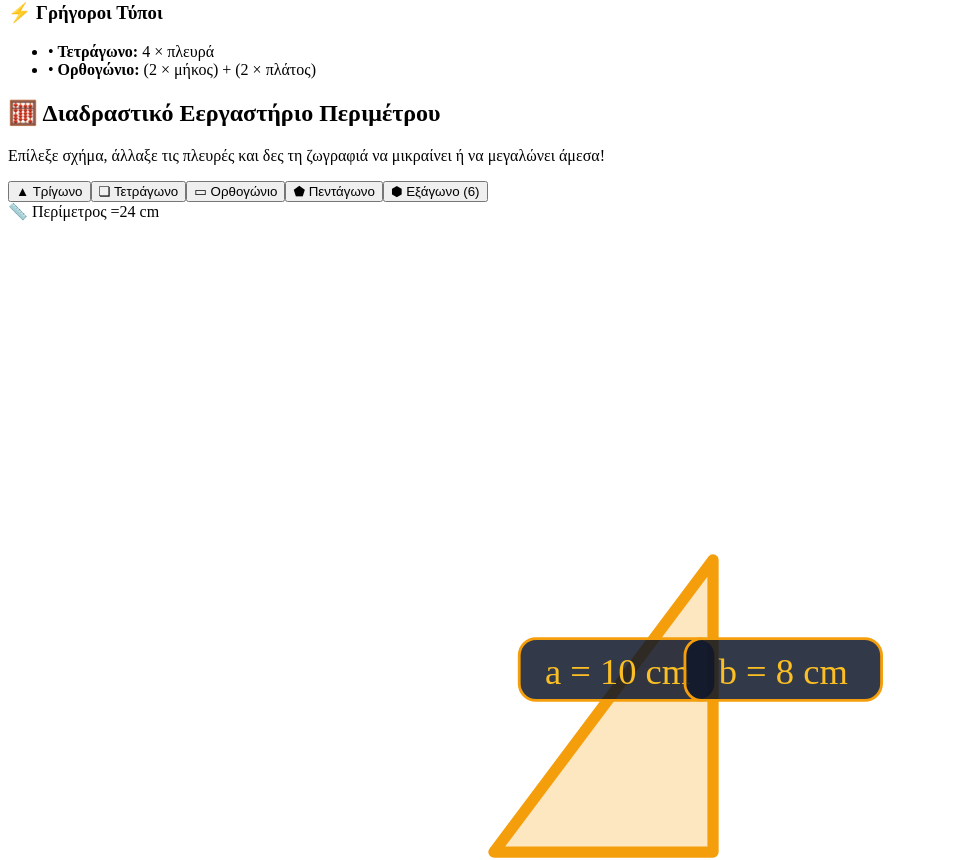
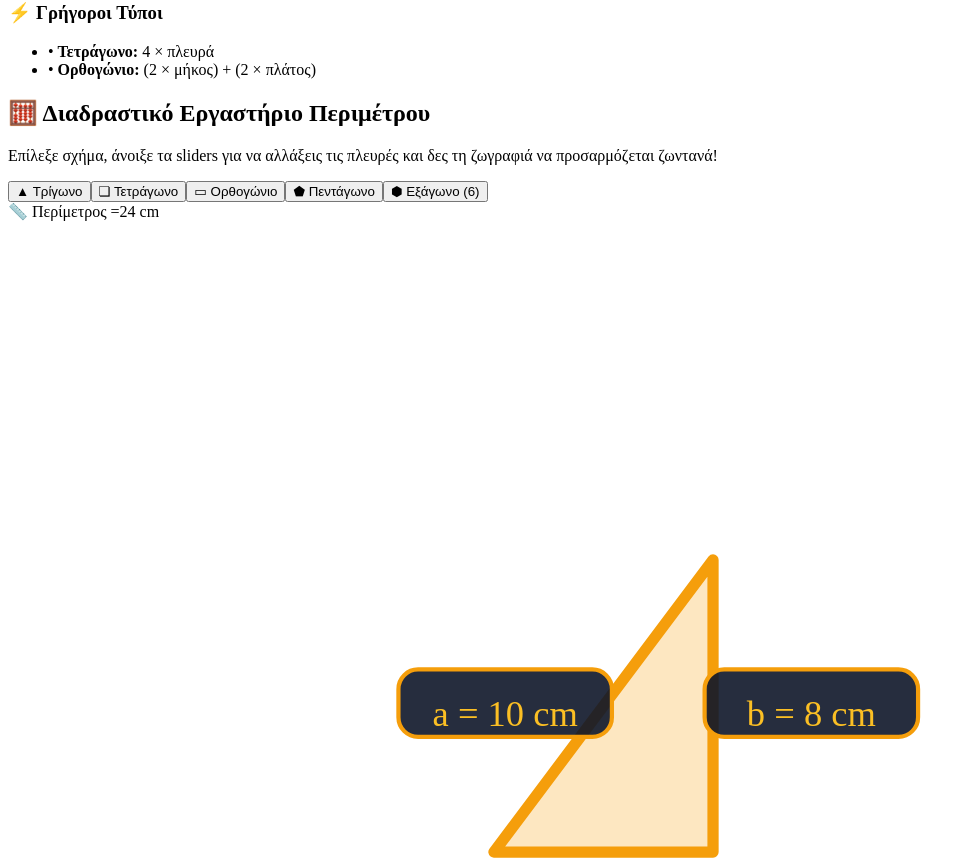
Before and after one commit to gkrimpas-lab/learn-maths-2026, a Next.js app: page /d-dimotikou/17-perimetros in a window 1280 px wide. Shown: the part 530-1390 px from the top of the page, without its empty margins (0-976 px from the left). Built offline with nearby package versions, Linux system fonts and the light colour scheme.

Commit message:
Update 17-perimetros.js

```diff
--- a/pages/d-dimotikou/17-perimetros.js
+++ b/pages/d-dimotikou/17-perimetros.js
@@ -2,6 +2,40 @@ import { useState } from 'react';
 import Head from 'next/head';
 import Link from 'next/link';
 import { LAYOUT } from '../../shared/layout-config';
+
+// Βοηθητικό εξάρτημα για Ενιαίο Στυλ Ετικέτας Πλευράς με ασφαλή όρια
+function SideLabel({ x, y, text }) {
+  // Περιορισμός συντεταγμένων εντός του viewBox 450x360
+  const safeX = Math.max(50, Math.min(400, x));
+  const safeY = Math.max(25, Math.min(335, y));
+
+  return (
+    <g transform={`translate(${safeX}, ${safeY})`}>
+      <rect
+        x="-38"
+        y="-13"
+        width="76"
+        height="24"
+        rx="7"
+        fill="#0f172a"
+        fillOpacity="0.9"
+        stroke="#f59e0b"
+        strokeWidth="1.5"
+      />
+      <text
+        x="0"
+        y="4"
+        fill="#fbbf24"
+        fontWeight="black"
+        fontSize="13"
+        textAnchor="middle"
+        dominantBaseline="middle"
+      >
+        {text}
+      </text>
+    </g>
+  );
+}
 
 export default function PerimetrosTheoryPage() {
   const [shape, setShape] = useState('triangle'); // 'triangle', 'square', 'rectangle', 'polygon', 'hexagon'
@@ -35,7 +69,7 @@ export default function PerimetrosTheoryPage() {
     formulaText = `${sideA} + ${sideB} + ${sideC} + ${sideD} + ${sideE} + ${sideF} = ${perimeter} cm`;
   }
 
-  // Σταθερή Κλίμακα: 1 cm = 13 pixels (στο max=18 δίνει 234px, ιδανικό για το πλαίσιο 450x360)
+  // Σταθερή Κλίμακα: 1 cm = 13 pixels
   const PX_PER_CM = 13;
 
   return (
@@ -146,10 +180,10 @@ export default function PerimetrosTheoryPage() {
             <div className="flex flex-col md:flex-row justify-between items-start md:items-center gap-4 border-b pb-4 border-gray-100">
               <div>
                 <h2 className="text-2xl font-black text-gray-900 flex items-center gap-2">
-                  <span>🧮</span> Διαδραστικό Εεργαστήριο Περιμέτρου
+                  <span>🧮</span> Διαδραστικό Εργαστήριο Περιμέτρου
                 </h2>
                 <p className="text-gray-500 text-sm">
-                  Επίλεξε σχήμα, άλλαξε τις πλευρές και δες τη ζωγραφιά να μικραίνει ή να μεγαλώνει άμεσα!
+                  Επίλεξε σχήμα, άνοιξε τα sliders για να αλλάξεις τις πλευρές και δες τη ζωγραφιά να προσαρμόζεται ζωντανά!
                 </p>
               </div>
 
@@ -212,13 +246,12 @@ export default function PerimetrosTheoryPage() {
                 <div className="w-full max-w-md h-[380px] bg-slate-950 rounded-2xl border border-slate-800 relative flex items-center justify-center overflow-hidden">
                   <svg className="w-full h-full" viewBox="0 0 450 360">
 
-                    {/* 1. ΤΡΙΓΩΝΟ: Άμεση γραμμική εξάρτηση από a, b, c */}
+                    {/* 1. ΤΡΙΓΩΝΟ */}
                     {shape === 'triangle' && (() => {
                       let A = sideA;
                       let B = sideB;
                       let C = sideC;
 
-                      // Εξασφάλιση τριγωνικής ανισότητας
                       if (A + B <= C) C = A + B - 0.5;
                       if (A + C <= B) B = A + C - 0.5;
                       if (B + C <= A) A = B + C - 0.5;
@@ -244,28 +277,19 @@ export default function PerimetrosTheoryPage() {
                         <g>
                           <polygon points={`${p1.x},${p1.y} ${p2.x},${p2.y} ${p3.x},${p3.y}`} fill="#f59e0b" fillOpacity="0.25" stroke="#f59e0b" strokeWidth="4" strokeLinejoin="round" />
 
-                          {/* Label A */}
-                          <g transform={`translate(${(p1.x + p3.x) / 2 - 25}, ${(p1.y + p3.y) / 2 - 10})`}>
-                            <rect x="-5" y="-14" width="70" height="22" rx="6" fill="#0f172a" fillOpacity="0.85" stroke="#f59e0b" strokeWidth="1" />
-                            <text x="30" y="2" fill="#fbbf24" fontWeight="black" fontSize="13" textAnchor="middle">a = {sideA} cm</text>
-                          </g>
+                          {/* Label A (Αριστερή πλευρά -> Offset αριστερά) */}
+                          <SideLabel x={(p1.x + p3.x) / 2 - 35} y={(p1.y + p3.y) / 2} text={`a = ${sideA} cm`} />
 
-                          {/* Label B */}
-                          <g transform={`translate(${(p2.x + p3.x) / 2 + 25}, ${(p2.y + p3.y) / 2 - 10})`}>
-                            <rect x="-35" y="-14" width="70" height="22" rx="6" fill="#0f172a" fillOpacity="0.85" stroke="#f59e0b" strokeWidth="1" />
-                            <text x="0" y="2" fill="#fbbf24" fontWeight="black" fontSize="13" textAnchor="middle">b = {sideB} cm</text>
-                          </g>
+                          {/* Label B (Δεξιά πλευρά -> Offset δεξιά) */}
+                          <SideLabel x={(p2.x + p3.x) / 2 + 35} y={(p2.y + p3.y) / 2} text={`b = ${sideB} cm`} />
 
-                          {/* Label C */}
-                          <g transform={`translate(${(p1.x + p2.x) / 2}, ${p1.y + 25})`}>
-                            <rect x="-35" y="-14" width="70" height="22" rx="6" fill="#0f172a" fillOpacity="0.85" stroke="#f59e0b" strokeWidth="1" />
-                            <text x="0" y="2" fill="#fbbf24" fontWeight="black" fontSize="13" textAnchor="middle">c = {sideC} cm</text>
-                          </g>
+                          {/* Label C (Βάση -> Offset κάτω) */}
+                          <SideLabel x={(p1.x + p2.x) / 2} y={p1.y + 28} text={`c = ${sideC} cm`} />
                         </g>
                       );
                     })()}
 
-                    {/* 2. ΤΕΤΡΑΓΩΝΟ: Άμεση αναλογία με sideA */}
+                    {/* 2. ΤΕΤΡΑΓΩΝΟ */}
                     {shape === 'square' && (() => {
                       const size = sideA * PX_PER_CM;
                       const x = 225 - size / 2;
@@ -273,27 +297,20 @@ export default function PerimetrosTheoryPage() {
                       return (
                         <g>
                           <rect x={x} y={y} width={size} height={size} fill="#f59e0b" fillOpacity="0.25" stroke="#f59e0b" strokeWidth="4" />
-                          <g transform={`translate(225, ${y - 15})`}>
-                            <rect x="-40" y="-14" width="80" height="22" rx="6" fill="#0f172a" fillOpacity="0.85" stroke="#f59e0b" strokeWidth="1" />
-                            <text x="0" y="2" fill="#fbbf24" fontWeight="black" fontSize="13" textAnchor="middle">a = {sideA} cm</text>
-                          </g>
-                          <g transform={`translate(${x + size + 35}, 180)`}>
-                            <rect x="-40" y="-14" width="80" height="22" rx="6" fill="#0f172a" fillOpacity="0.85" stroke="#f59e0b" strokeWidth="1" />
-                            <text x="0" y="2" fill="#fbbf24" fontWeight="black" fontSize="13" textAnchor="middle">a = {sideA} cm</text>
-                          </g>
-                          <g transform={`translate(225, ${y + size + 20})`}>
-                            <rect x="-40" y="-14" width="80" height="22" rx="6" fill="#0f172a" fillOpacity="0.85" stroke="#f59e0b" strokeWidth="1" />
-                            <text x="0" y="2" fill="#fbbf24" fontWeight="black" fontSize="13" textAnchor="middle">a = {sideA} cm</text>
-                          </g>
-                          <g transform={`translate(${x - 35}, 180)`}>
-                            <rect x="-40" y="-14" width="80" height="22" rx="6" fill="#0f172a" fillOpacity="0.85" stroke="#f59e0b" strokeWidth="1" />
-                            <text x="0" y="2" fill="#fbbf24" fontWeight="black" fontSize="13" textAnchor="middle">a = {sideA} cm</text>
-                          </g>
+
+                          {/* Πάνω */}
+                          <SideLabel x={225} y={y - 22} text={`a = ${sideA} cm`} />
+                          {/* Δεξιά */}
+                          <SideLabel x={x + size + 42} y={180} text={`a = ${sideA} cm`} />
+                          {/* Κάτω */}
+                          <SideLabel x={225} y={y + size + 22} text={`a = ${sideA} cm`} />
+                          {/* Αριστερά */}
+                          <SideLabel x={x - 42} y={180} text={`a = ${sideA} cm`} />
                         </g>
                       );
                     })()}
 
-                    {/* 3. ΟΡΘΟΓΩΝΙΟ: Άμεση αναλογία με sideA (μήκος) & sideB (πλάτος) */}
+                    {/* 3. ΟΡΘΟΓΩΝΙΟ */}
                     {shape === 'rectangle' && (() => {
                       const w = sideA * PX_PER_CM;
                       const h = sideB * PX_PER_CM;
@@ -302,27 +319,20 @@ export default function PerimetrosTheoryPage() {
                       return (
                         <g>
                           <rect x={x} y={y} width={w} height={h} fill="#f59e0b" fillOpacity="0.25" stroke="#f59e0b" strokeWidth="4" />
-                          <g transform={`translate(225, ${y - 15})`}>
-                            <rect x="-40" y="-14" width="80" height="22" rx="6" fill="#0f172a" fillOpacity="0.85" stroke="#f59e0b" strokeWidth="1" />
-                            <text x="0" y="2" fill="#fbbf24" fontWeight="black" fontSize="13" textAnchor="middle">a = {sideA} cm</text>
-                          </g>
-                          <g transform={`translate(${x + w + 35}, 180)`}>
-                            <rect x="-40" y="-14" width="80" height="22" rx="6" fill="#0f172a" fillOpacity="0.85" stroke="#f59e0b" strokeWidth="1" />
-                            <text x="0" y="2" fill="#fbbf24" fontWeight="black" fontSize="13" textAnchor="middle">b = {sideB} cm</text>
-                          </g>
-                          <g transform={`translate(225, ${y + h + 20})`}>
-                            <rect x="-40" y="-14" width="80" height="22" rx="6" fill="#0f172a" fillOpacity="0.85" stroke="#f59e0b" strokeWidth="1" />
-                            <text x="0" y="2" fill="#fbbf24" fontWeight="black" fontSize="13" textAnchor="middle">a = {sideA} cm</text>
-                          </g>
-                          <g transform={`translate(${x - 35}, 180)`}>
-                            <rect x="-40" y="-14" width="80" height="22" rx="6" fill="#0f172a" fillOpacity="0.85" stroke="#f59e0b" strokeWidth="1" />
-                            <text x="0" y="2" fill="#fbbf24" fontWeight="black" fontSize="13" textAnchor="middle">b = {sideB} cm</text>
-                          </g>
+
+                          {/* Πάνω (a) */}
+                          <SideLabel x={225} y={y - 22} text={`a = ${sideA} cm`} />
+                          {/* Δεξιά (b) */}
+                          <SideLabel x={x + w + 42} y={180} text={`b = ${sideB} cm`} />
+                          {/* Κάτω (a) */}
+                          <SideLabel x={225} y={y + h + 22} text={`a = ${sideA} cm`} />
+                          {/* Αριστερά (b) */}
+                          <SideLabel x={x - 42} y={180} text={`b = ${sideB} cm`} />
                         </g>
                       );
                     })()}
 
-                    {/* 4. ΠΕΝΤΑΓΩΝΟ: Άμεση αναλογία ακτινών */}
+                    {/* 4. ΠΕΝΤΑΓΩΝΟ */}
                     {shape === 'polygon' && (() => {
                       const angles = [-90, -18, 54, 126, 198];
                       const sidesList = [sideA, sideB, sideC, sideD, sideE];
@@ -338,19 +348,37 @@ export default function PerimetrosTheoryPage() {
 
                       const ptsStr = pts.map(p => `${p.x},${p.y}`).join(' ');
 
+                      // Υπολογισμός εξωτερικών σημείων για ετικέτες
+                      const labels = pts.map((p, i) => {
+                        const nextP = pts[(i + 1) % pts.length];
+                        const midX = (p.x + nextP.x) / 2;
+                        const midY = (p.y + nextP.y) / 2;
+
+                        // Δάνυσμα έξω από το κέντρο (225, 180)
+                        const dirX = midX - 225;
+                        const dirY = midY - 180;
+                        const len = Math.hypot(dirX, dirY) || 1;
+
+                        const offset = 28;
+                        return {
+                          x: midX + (dirX / len) * offset,
+                          y: midY + (dirY / len) * offset
+                        };
+                      });
+
                       return (
                         <g>
                           <polygon points={ptsStr} fill="#f59e0b" fillOpacity="0.25" stroke="#f59e0b" strokeWidth="4" strokeLinejoin="round" />
-                          <text x="290" y="90" fill="#fbbf24" fontWeight="black" fontSize="12">a = {sideA} cm</text>
-                          <text x="300" y="210" fill="#fbbf24" fontWeight="black" fontSize="12">b = {sideB} cm</text>
-                          <text x="225" y="310" fill="#fbbf24" fontWeight="black" fontSize="12" textAnchor="middle">c = {sideC} cm</text>
-                          <text x="110" y="210" fill="#fbbf24" fontWeight="black" fontSize="12">d = {sideD} cm</text>
-                          <text x="120" y="90" fill="#fbbf24" fontWeight="black" fontSize="12">e = {sideE} cm</text>
+                          <SideLabel x={labels[0].x} y={labels[0].y} text={`a = ${sideA} cm`} />
+                          <SideLabel x={labels[1].x} y={labels[1].y} text={`b = ${sideB} cm`} />
+                          <SideLabel x={labels[2].x} y={labels[2].y} text={`c = ${sideC} cm`} />
+                          <SideLabel x={labels[3].x} y={labels[3].y} text={`d = ${sideD} cm`} />
+                          <SideLabel x={labels[4].x} y={labels[4].y} text={`e = ${sideE} cm`} />
                         </g>
                       );
                     })()}
 
-                    {/* 5. ΚΥΡΤΟ ΕΞΑΓΩΝΟ: Άμεση αναλογία ακτινών */}
+                    {/* 5. ΚΥΡΤΟ ΕΞΑΓΩΝΟ */}
                     {shape === 'hexagon' && (() => {
                       const angles = [0, 55, 115, 180, 245, 305];
                       const sidesList = [sideA, sideB, sideC, sideD, sideE, sideF];
@@ -366,15 +394,31 @@ export default function PerimetrosTheoryPage() {
 
                       const ptsStr = pts.map(p => `${p.x},${p.y}`).join(' ');
 
+                      const labels = pts.map((p, i) => {
+                        const nextP = pts[(i + 1) % pts.length];
+                        const midX = (p.x + nextP.x) / 2;
+                        const midY = (p.y + nextP.y) / 2;
+
+                        const dirX = midX - 225;
+                        const dirY = midY - 180;
+                        const len = Math.hypot(dirX, dirY) || 1;
+
+                        const offset = 26;
+                        return {
+                          x: midX + (dirX / len) * offset,
+                          y: midY + (dirY / len) * offset
+                        };
+                      });
+
                       return (
                         <g>
                           <polygon points={ptsStr} fill="#f59e0b" fillOpacity="0.25" stroke="#f59e0b" strokeWidth="4" strokeLinejoin="round" />
-                          <text x="320" y="140" fill="#fbbf24" fontWeight="black" fontSize="12">a = {sideA} cm</text>
-                          <text x="270" y="70" fill="#fbbf24" fontWeight="black" fontSize="12">b = {sideB} cm</text>
-                          <text x="140" y="70" fill="#fbbf24" fontWeight="black" fontSize="12">c = {sideC} cm</text>
-                          <text x="80" y="180" fill="#fbbf24" fontWeight="black" fontSize="12">d = {sideD} cm</text>
-                          <text x="140" y="295" fill="#fbbf24" fontWeight="black" fontSize="12">e = {sideE} cm</text>
-                          <text x="270" y="295" fill="#fbbf24" fontWeight="black" fontSize="12">f = {sideF} cm</text>
+                          <SideLabel x={labels[0].x} y={labels[0].y} text={`a = ${sideA} cm`} />
+                          <SideLabel x={labels[1].x} y={labels[1].y} text={`b = ${sideB} cm`} />
+                          <SideLabel x={labels[2].x} y={labels[2].y} text={`c = ${sideC} cm`} />
+                          <SideLabel x={labels[3].x} y={labels[3].y} text={`d = ${sideD} cm`} />
+                          <SideLabel x={labels[4].x} y={labels[4].y} text={`e = ${sideE} cm`} />
+                          <SideLabel x={labels[5].x} y={labels[5].y} text={`f = ${sideF} cm`} />
                         </g>
                       );
                     })()}
```
